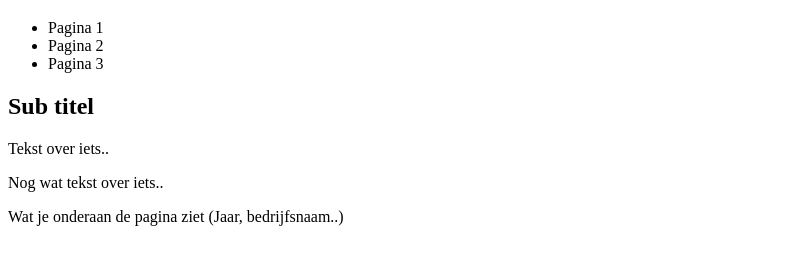
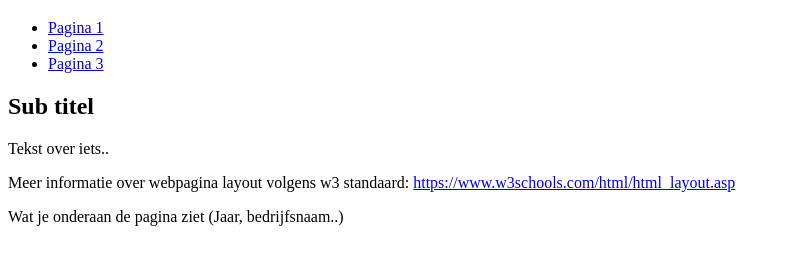
Before and after one commit to OmegaMaxy/ayub-html, a plain HTML site: page index.html in a window 1280 px wide. Shown: the part 61-326 px from the top of the page, without its empty margins (0-790 px from the left). Drawn offline with Linux system fonts and the light colour scheme.

Commit message:
Update index.html

```diff
--- a/index.html
+++ b/index.html
@@ -11,9 +11,9 @@
         <h1>Titel van de site</h1>
         <nav>
             <ul>
-                <li>Pagina 1</li>
-                <li>Pagina 2</li>
-                <li>Pagina 3</li>
+                <li><a href="#">Pagina 1</a></li>
+                <li><a href="#">Pagina 2</a></li>
+                <li><a href="#">Pagina 3</a></li>
             </ul>
         </nav>
     </header>
@@ -21,10 +21,12 @@
         <article>
             <h2>Sub titel</h2>
             <p>Tekst over iets..</p>
-            <p>Nog wat tekst over iets..</p>
+            <p>Meer informatie over webpagina layout volgens w3 standaard: <a href="https://www.w3schools.com/html/html_layout.asp" target="_blank">https://www.w3schools.com/html/html_layout.asp</a></p>
         </article>
     </main>
-    <aside></aside>
+    <aside>
+        <p></p>
+    </aside>
     <footer>
         Wat je onderaan de pagina ziet (Jaar, bedrijfsnaam..)
     </footer>
```
